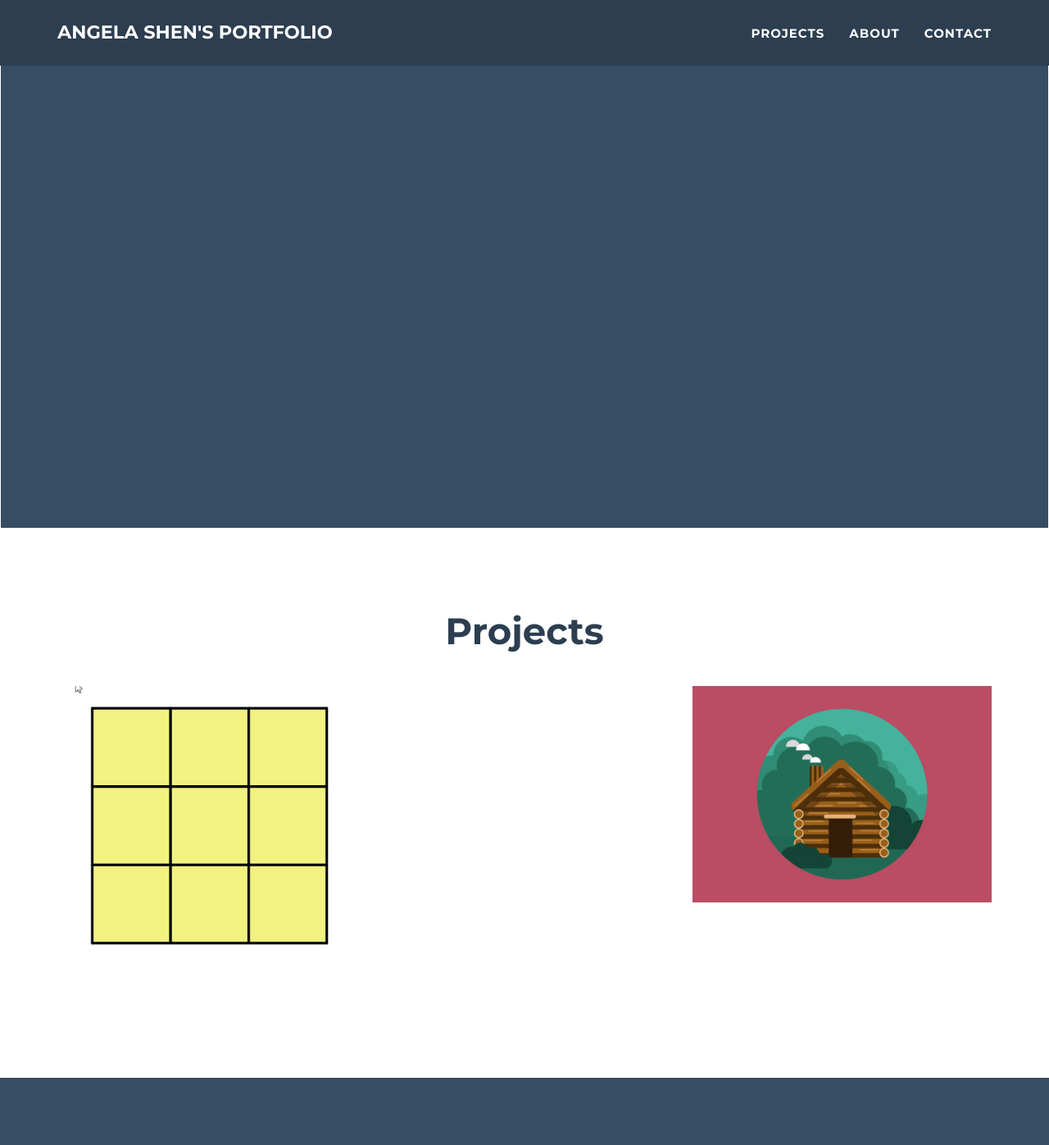
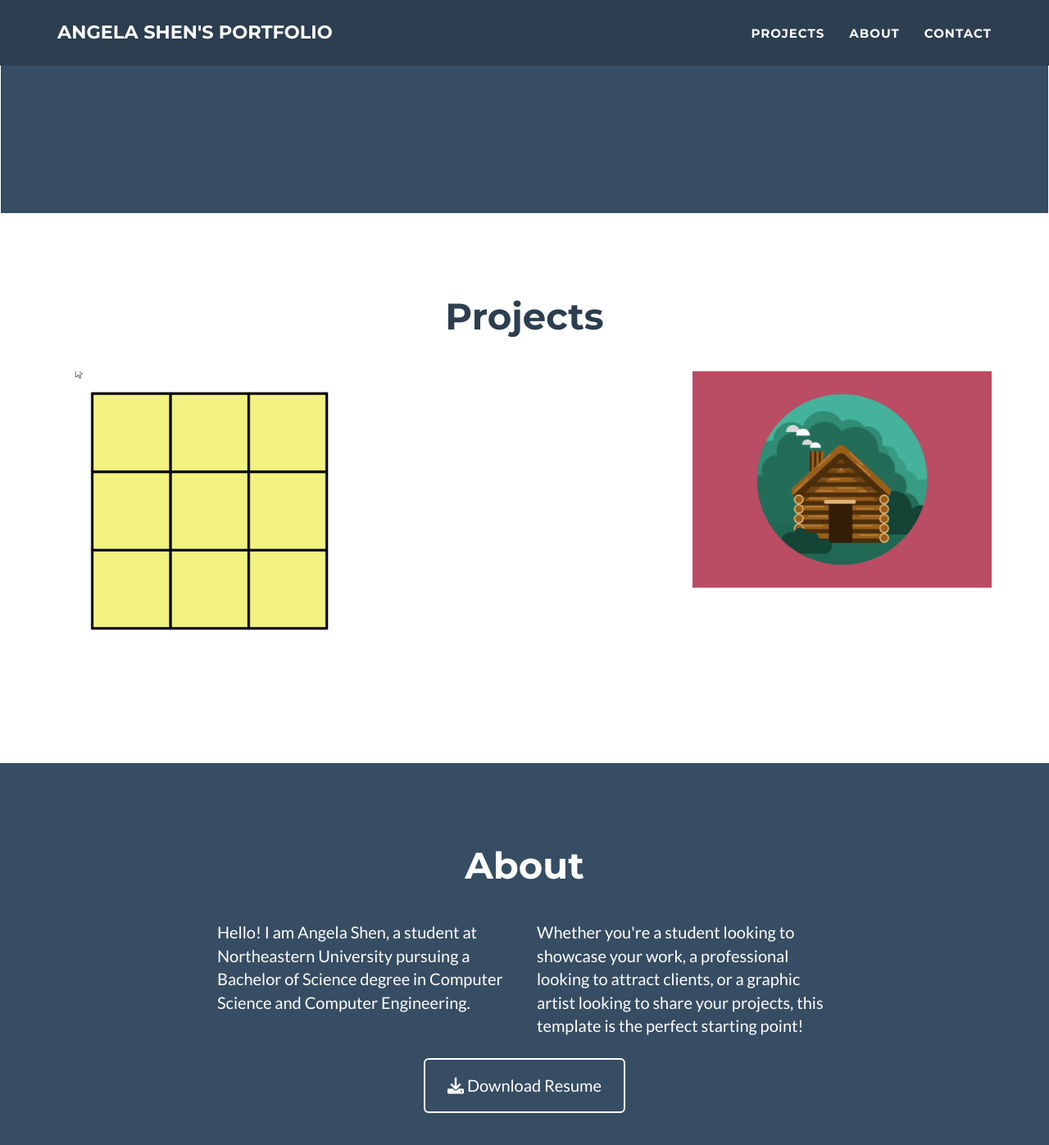
Before and after one commit to shen02/portfolio, a Jekyll site: the page built from _posts/2020-11-09-Lights-Out-Sat-Solver.markdown, in a window 1280 px wide and 1400 px high, scrolled down 509 px. Shown: the top 1397 px of the window at 82% size. Built offline with Jekyll 4.4.1, drawn with Linux system fonts in a browser that asks for light colours.

Commit message:
Changed header size

```diff
--- a/_includes/css/main.css
+++ b/_includes/css/main.css
@@ -85,7 +85,7 @@ hr.star-primary:after {
 header {
     width: 100%;
     height: 0;
-    padding: 0 0 90%;
+    padding: 0 0 60%;
     border: 1px solid;
     background-size: 100%;
     text-align: center;
```
